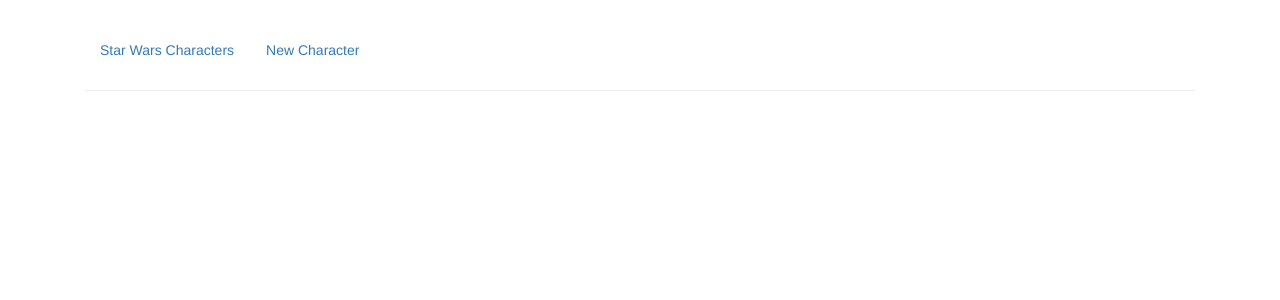
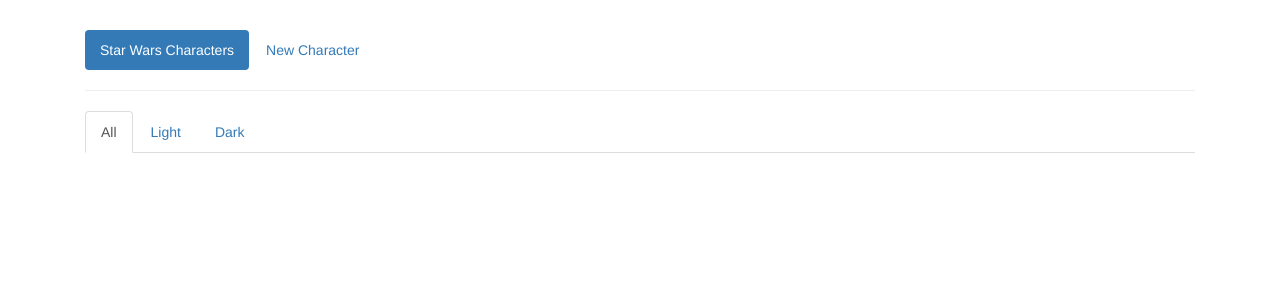
Before and after one commit to KevinRSDNguyen/angular-star-wars, an Angular app: page /characters in a window 1280 px wide. Before the commit this address led to /. Shown: the top 300 px of the page. Built offline with nearby package versions, Linux system fonts and the light colour scheme.

Commit message:
Using child routes and route parameters

```diff
--- a/src/app/header/header.component.html
+++ b/src/app/header/header.component.html
@@ -1,4 +1,8 @@
 <ul class="nav nav-pills">
-  <li role="presentation"><a href="#">Star Wars Characters</a></li>
-  <li role="presentation"><a href="#">New Character</a></li>
+  <li role="presentation" [routerLinkActive]="'active'">
+    <a [routerLink]="'/characters'">Star Wars Characters</a>
+  </li>
+  <li role="presentation" [routerLinkActive]="'active'"><a routerLink="/new-character">
+    New Character
+  </a></li>
 </ul>
--- a/src/app/tabs/tabs.component.html
+++ b/src/app/tabs/tabs.component.html
@@ -1,14 +1,15 @@
 <div>
   <ul class="nav nav-tabs">
-    <li role="presentation" [ngClass]="{active: chosenList === 'all'}">
-      <a (click)="onChoose('all')" style="cursor: pointer">All</a>
+    <li role="presentation" [routerLinkActive]="'active'">
+      <a [routerLink]="'/characters/all'">All</a>
     </li>
-    <li role="presentation" [ngClass]="{active: chosenList === 'light'}">
-      <a (click)="onChoose('light')" style="cursor: pointer">Light</a>
+    <li role="presentation" [routerLinkActive]="'active'">
+      <a [routerLink]="'/characters/light'">Light</a>
     </li>
-    <li role="presentation" [ngClass]="{active: chosenList === 'dark'}">
-      <a (click)="onChoose('dark')" style="cursor: pointer">Dark</a>
+    <li role="presentation" [routerLinkActive]="'active'">
+      <a [routerLink]="'/characters/dark'">Dark</a>
     </li>
   </ul>
-  <app-list [characters]="getCharacters()"></app-list>
+  <!-- <app-list [characters]="getCharacters()"></app-list> -->
+  <router-outlet></router-outlet>
 </div>
```
Also changed, not shown: src/app/app.module.ts (+6 -2 lines).
